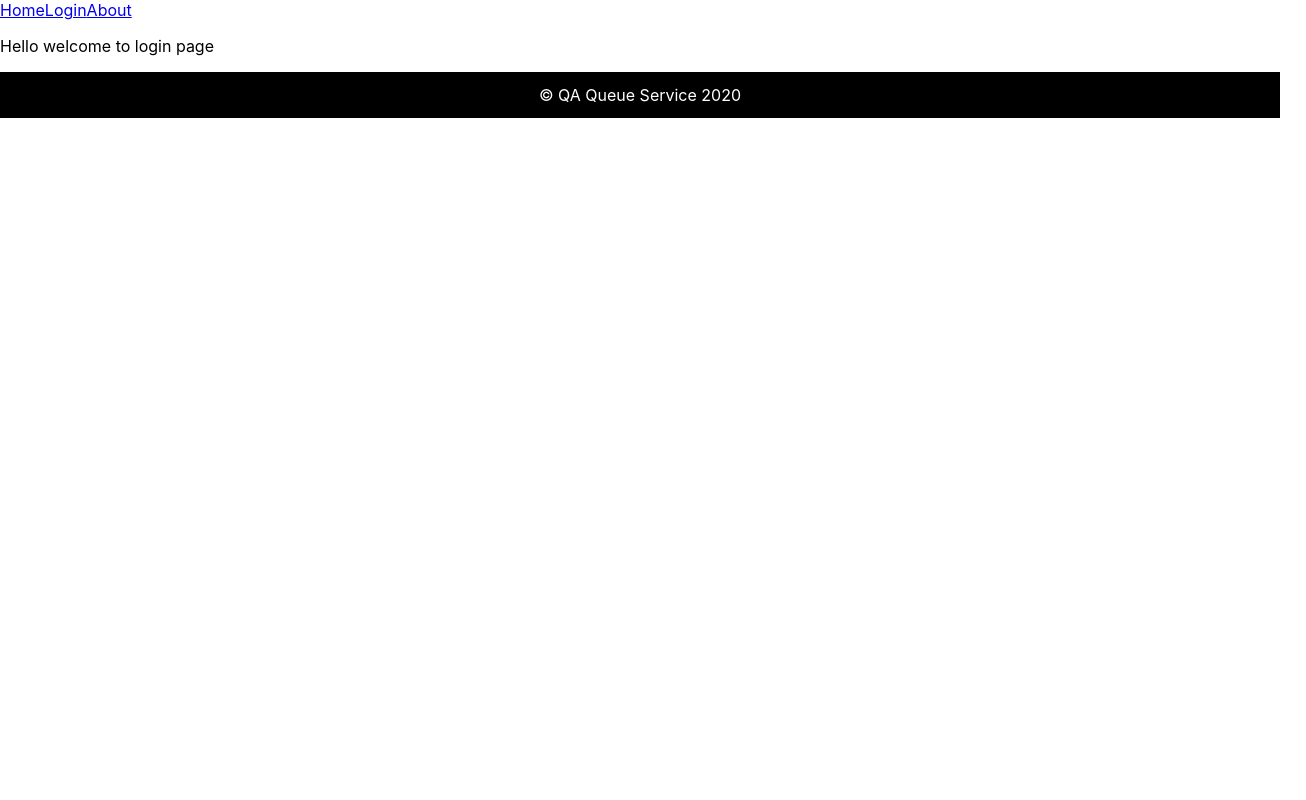
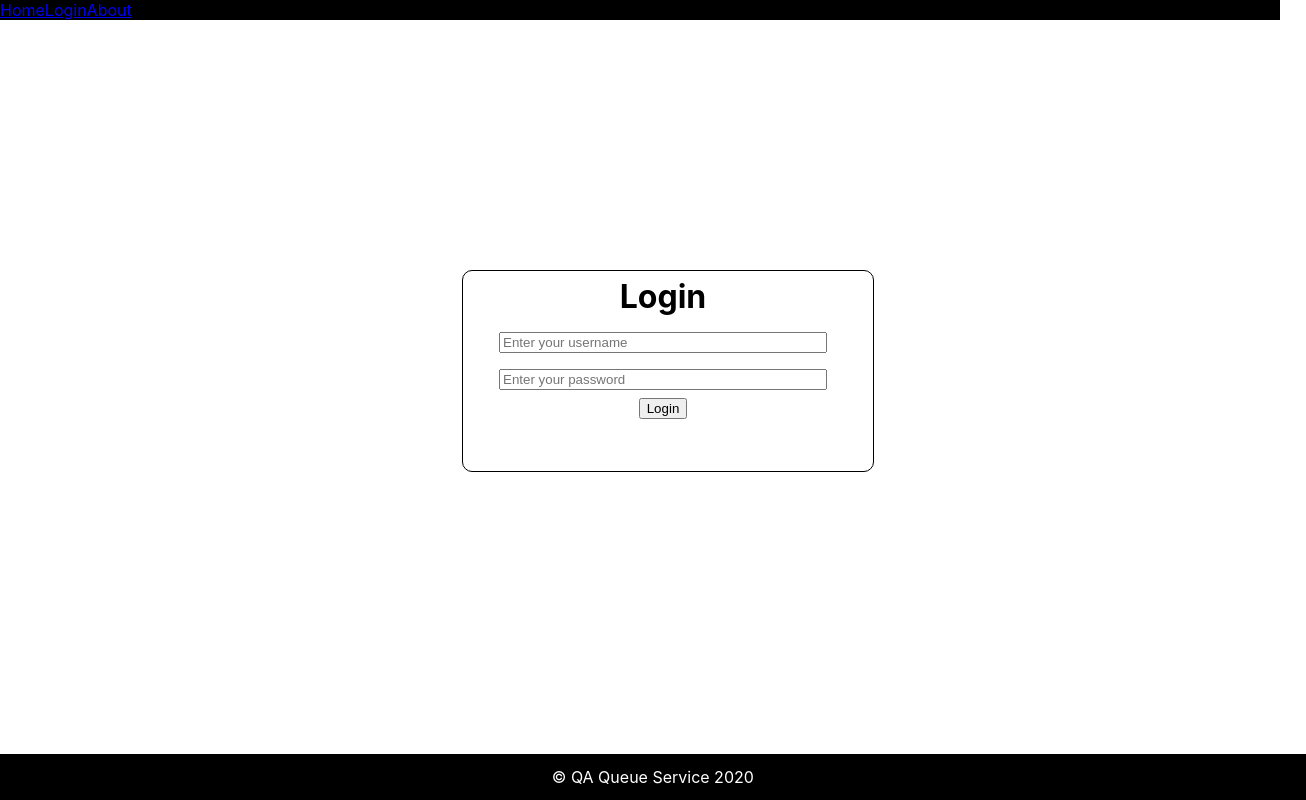
Before and after one commit to sa-mh/QA-GP-T2, a React (Create React App) app in the folder App/frontend/: page /login in a window 1280 px wide. Shown: the whole page, 1306 px wide, since content can reach past the window. Built offline with nearby package versions, Linux system fonts and the light colour scheme.

Commit message:
created a login page

```diff
--- a/App/frontend/src/App.css
+++ b/App/frontend/src/App.css
@@ -33,6 +33,10 @@
   color: white;
   padding: 1%;
   text-align: center;
+  position: absolute;
+  bottom: 0%;
+  width: 100%;
+  /* padding-right: 100%; */
 }
 
 .navbar {
@@ -40,7 +44,25 @@
   color: white;
 }
 
-
+.loginDiv {
+  position: absolute;
+  top: 40%;
+  left:40%;
+  margin-top: -50px;
+  margin-left: -50px;
+  width: 400px;
+  height: 200px;
+  text-align: center;
+    padding-right: 10px;
+    background-color: white;
+	border: 1px solid black;
+    border-radius: 10px;
+    line-height: 10px;
+}
+.loginInput{
+margin: 2%;
+width: 80%;
+}
 @keyframes App-logo-spin {
   from {
     transform: rotate(0deg);
--- a/App/frontend/src/Components/Header.jsx
+++ b/App/frontend/src/Components/Header.jsx
@@ -5,7 +5,7 @@ import { Link, Router } from 'react-router-dom'
 function Header() {
     return (
         <>
-            <div>
+            <div className="navbar">
                 <Link to="/">Home</Link>
                 <Link to="/login">Login</Link>
                 <Link to="/about">About</Link>
--- a/App/frontend/src/Components/Login-page/LoginPage.jsx
+++ b/App/frontend/src/Components/Login-page/LoginPage.jsx
@@ -3,7 +3,16 @@ import React from 'react'
 function LoginPage() {
     return (
         <>
-            <p>Hello welcome to login page</p>
+            <div className="loginDiv">
+                <h1 className="loginHeading">Login</h1>
+                <div>
+                    <form className="ml-3" id="loginForm">
+                        <input className="loginInput" type="text" id="username" placeholder="Enter your username" required></input> <br></br>
+                        <input className="loginInput" type="password" id="password" placeholder="Enter your password" required></input> <br></br>
+                        <button class="btn btn-primary" id="loginButton" type="submit">Login</button>
+                    </form>
+                </div>
+            </div>
         </>
     )
 }
```
Also changed, not shown: App/frontend/src/Components/Login-page/LoginDiv.jsx (added, +17 -0 lines).
